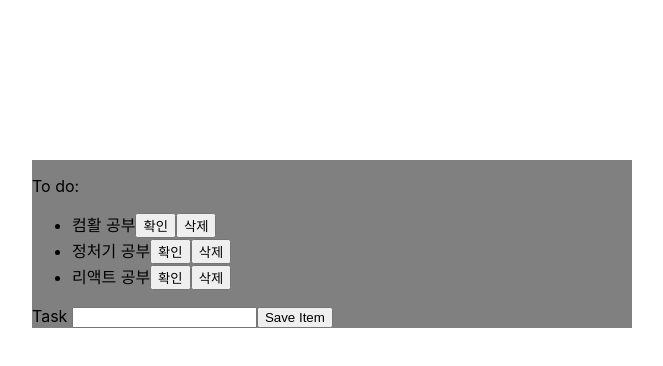
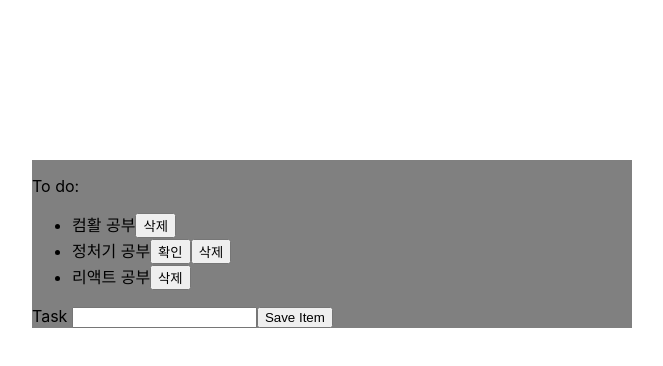
Before and after one commit to soilSpoon/react-todo, a React (Create React App) app: page / in a window 1280 px wide. Shown: the top 366 px of the page, without its empty margins (608-1271 px from the left). Built offline with nearby package versions, Linux system fonts and the light colour scheme.

Commit message:
기능:todo 수정, 삭제 기능 구현

```diff
--- a/src/App.js
+++ b/src/App.js
@@ -5,9 +5,7 @@ import './App.css';
 function App() {
   return (
     <>
-    <div className="Main">
       <Main></Main>
-    </div>
     </>
   );
 }
--- /dev/null
+++ b/src/components/Board.js
@@ -0,0 +1,24 @@
+import React from 'react';
+
+const Board = ({todoList, checkTodo, deleteTodo}) => {
+    return (
+        <>
+            <p>To do:</p>
+            <ul>
+                {
+                    todoList.map((todoItem, i) => {
+                        return (
+                            <li>
+                                {todoItem.text}
+                                {todoItem.checked === false && <button onClick={() => checkTodo(i)}>확인</button>}
+                                <button onClick={() => deleteTodo(i)}>삭제</button>
+                            </li>
+                        );
+                    })
+                }
+            </ul>
+        </>
+    );
+}
+
+export default Board;
--- /dev/null
+++ b/src/components/BtnSection.js
@@ -0,0 +1,18 @@
+import React, { useEffect, useState, useRef } from 'react';
+
+const BtnSection = ({addTodo}) => {
+    const [inputText, setInputText] = useState('');
+
+    const updateInputText = (e) => {
+        setInputText(e.target.value);
+    }
+
+    return (
+        <>
+            Task <input type="text" value={inputText} onChange={updateInputText} />
+            <button onClick={() => addTodo(inputText)}>Save Item</button>
+        </>
+    );
+}
+
+export default BtnSection;
--- a/src/components/Main.js
+++ b/src/components/Main.js
@@ -1,47 +1,68 @@
 import React, { useEffect, useState } from 'react';
+import Board from './Board';
+import BtnSection from './BtnSection';
 
-const Main = () => {
+const Main = ({children}) => {
     const [todoList, setTodo] = useState(
         [
-            {'text' : '컴활 공부'},
-            {'text' : '정처기 공부'},
-            {'text' : '리액트 공부'},
+            {
+                'text' : '컴활 공부',
+                'checked' : true,
+            },
+            {
+                'text' : '정처기 공부',
+                'checked' : false,
+            },
+            {
+                'text' : '리액트 공부',
+                'checked' : true,
+            },
         ]
     );
-    const input = '';
 
-    useEffect(() => {
-/*         setNum(2);
-        console.log("start");
-        return console.log("end"); */
-    },[])
+    //todo 추가
+    const addTodo = (todoText) => {
+        setTodo(
+            [
+                ...todoList,
+                {
+                    "text": todoText,
+                    "checked": false,
+                }
+            ]
+        );
+    }
 
-    useEffect(() => {
-        console.log(todoList);
-    }, [todoList])
+    //todo 체크
+    const checkTodo = (index) => {
+        setTodo(
+            [
+                ...todoList.slice(0, index),
+                {
+                    "text": todoList[index]["text"],
+                    "checked": true,
+                },
+                ...todoList.slice(index+1),
+            ]
+        );
+    }
 
-    const addTodo = () => {
-        setTodo(todoList.concat({"text":'abcd'}));
+    //todo 삭제
+    const deleteTodo = (index) => {
+        setTodo(
+            [
+                ...todoList.slice(0, index),
+                ...todoList.slice(index+1),
+            ]
+        );
     }
 
     return (
         <>
-            <p>To do:</p>
-            <ul>
-                {
-                    todoList.map((todoItem, i) => {
-                        return (
-                            <li>
-                                {todoItem.text}
-                                <button>확인</button>
-                                <button>삭제</button>
-                            </li>
-                        );
-                    })
-                }
-            </ul>
-            Task <input type="text"></input>
-            <button onClick={addTodo}>Save Item</button>
+            <div className="Main">
+                <Board todoList={todoList} checkTodo={checkTodo} deleteTodo={deleteTodo} />
+                <BtnSection addTodo={addTodo} />
+            </div>
         </>
     );
 }
```
